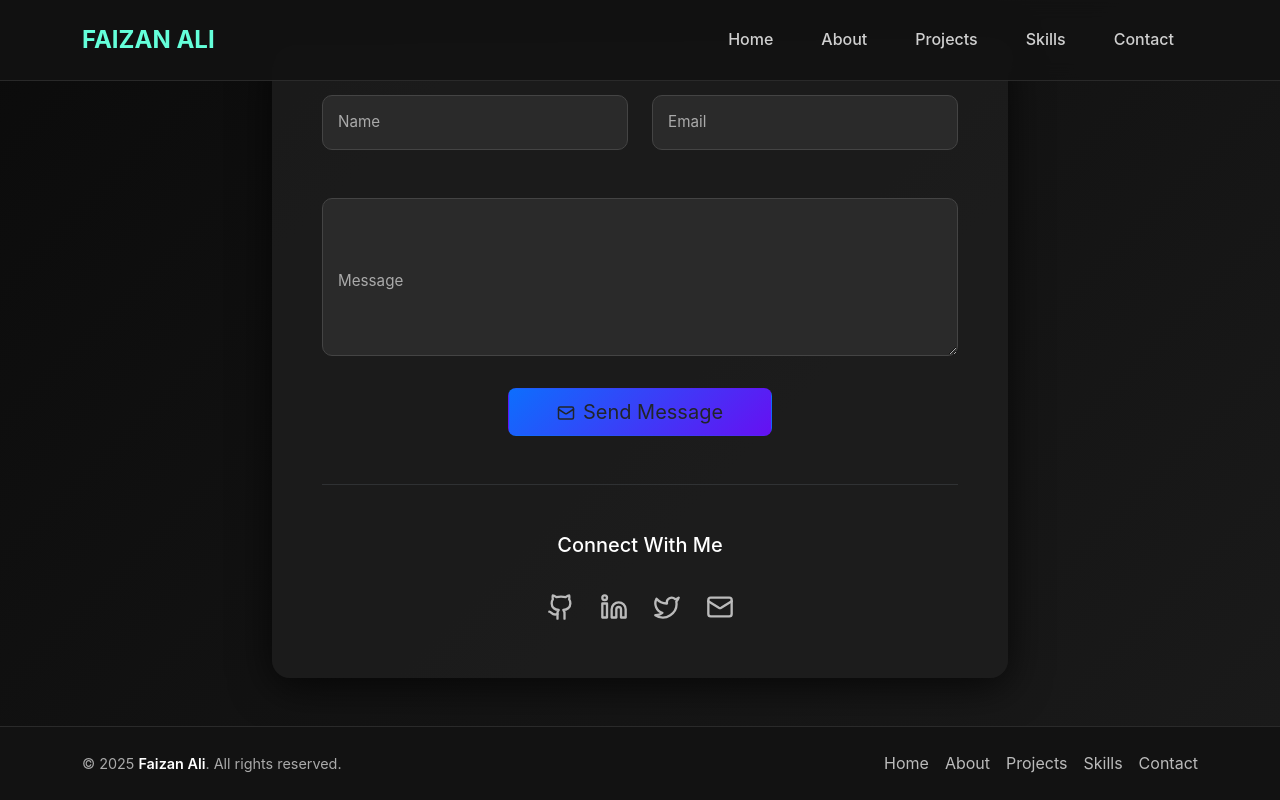
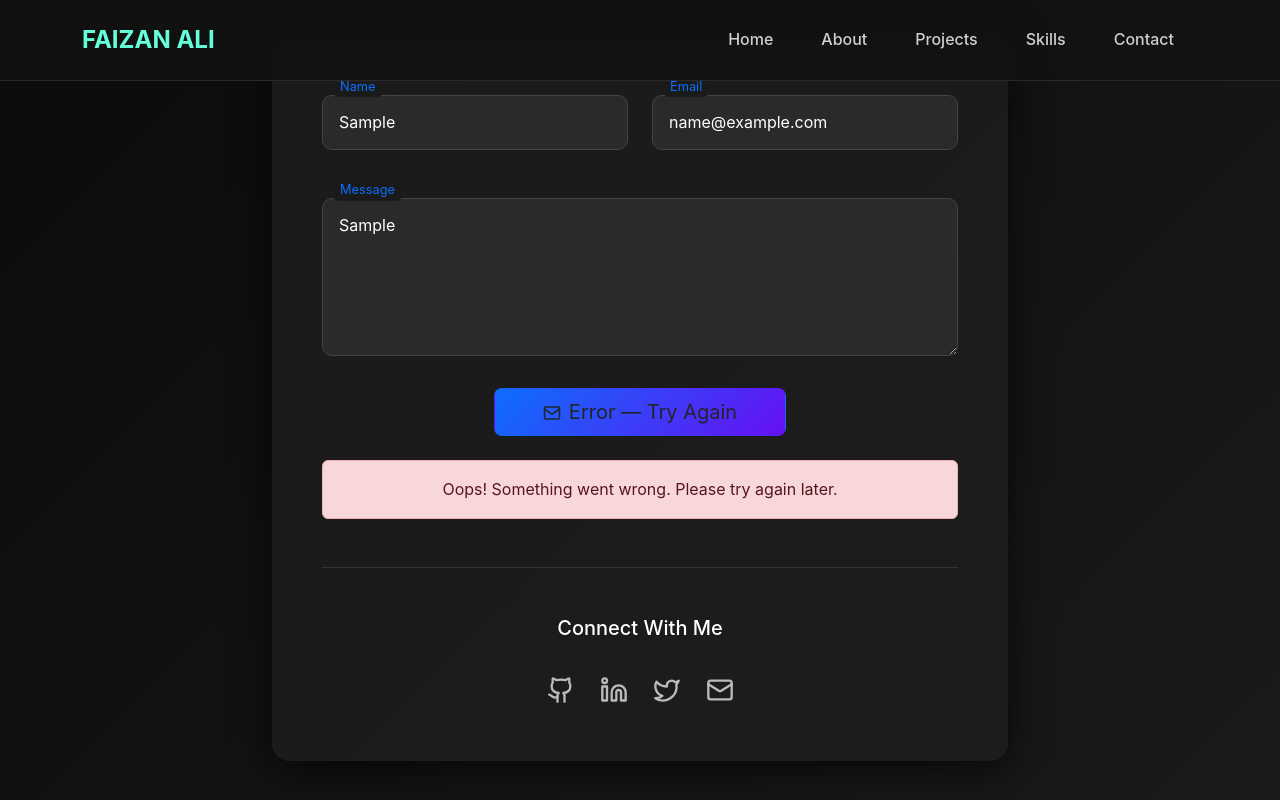
Before and after one commit to Faizan80235/Personal-Portfolio, a React (Create React App) app: page / in a window 1280 px wide. Both pictures are taken after typing "Sample", "name@example.com", "Sample" into the empty fields and a click on the button "Send Message". Shown: the part 2959-3759 px from the top of the page. Built offline with nearby package versions, Linux system fonts and the light colour scheme.

Commit message:
update my contact form

```diff
--- a/src/Pages/Contact.js
+++ b/src/Pages/Contact.js
@@ -4,15 +4,36 @@ import "../Styles/ContactSection.css";
 
 const ContactSection = () => {
   const [formData, setFormData] = useState({ name: "", email: "", message: "" });
-
-  const handleSubmit = (e) => {
-    e.preventDefault();
-    alert("Message sent! (This is a demo)");
-    setFormData({ name: "", email: "", message: "" });
-  };
+  const [status, setStatus] = useState(null);
 
   const handleChange = (e) => {
     setFormData({ ...formData, [e.target.name]: e.target.value });
+  };
+
+  const handleSubmit = async (e) => {
+    e.preventDefault();
+    setStatus("sending");
+
+    try {
+      const response = await fetch("https://formspree.io/f/xnnbzrlp", {
+        method: "POST",
+        headers: {
+          "Content-Type": "application/json",
+          Accept: "application/json",
+        },
+        body: JSON.stringify(formData),
+      });
+
+      if (response.ok) {
+        setStatus("success");
+        setFormData({ name: "", email: "", message: "" });
+      } else {
+        setStatus("error");
+      }
+    } catch (err) {
+      console.error("Form submission error:", err);
+      setStatus("error");
+    }
   };
 
   return (
@@ -76,10 +97,27 @@ const ContactSection = () => {
                 <div className="text-center">
                   <button type="submit" className="btn btn-custom btn-lg px-5">
                     <Mail size={18} className="me-2" />
-                    Send Message
+                    {status === "sending"
+                      ? "Sending..."
+                      : status === "success"
+                      ? "Message Sent!"
+                      : status === "error"
+                      ? "Error — Try Again"
+                      : "Send Message"}
                   </button>
                 </div>
               </form>
+
+              {status === "success" && (
+                <div className="alert alert-success mt-4 text-center">
+                  Thank you! Your message has been sent.
+                </div>
+              )}
+              {status === "error" && (
+                <div className="alert alert-danger mt-4 text-center">
+                  Oops! Something went wrong. Please try again later.
+                </div>
+              )}
 
               <hr className="my-5 border-secondary" />
 
```
